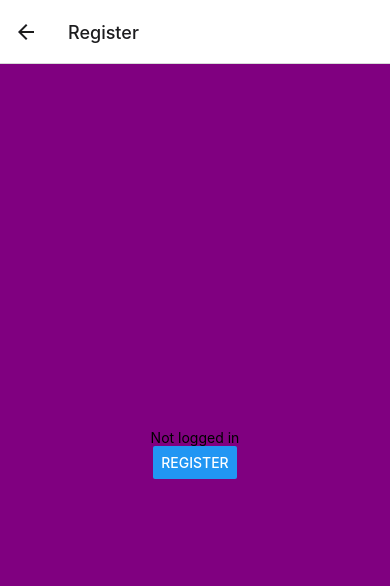
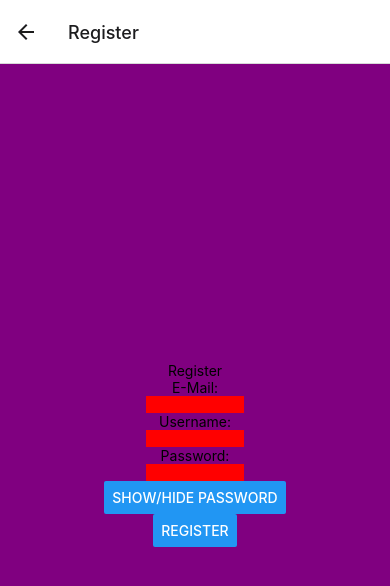
Before and after one commit to Matthes-Baer/Divid, a React Native app: screen /Register in a window 390 px wide. Shown: the top 586 px of the page. Built offline with nearby package versions, Linux system fonts and the light colour scheme; no server answers.

Commit message:
feat: Worked on getting datbase to authenticated window; added some utilities; update register screen

```diff
--- a/App.tsx
+++ b/App.tsx
@@ -62,7 +62,6 @@ const Not_Authenticated_Navigation = () => {
       screenOptions={{
         cardStyleInterpolator:
           CardStyleInterpolators.forRevealFromBottomAndroid,
-        headerStyle: { marginTop: Constants.statusBarHeight },
       }}
     >
       <Not_Authenticated_Stack_Navigator.Screen
--- a/firebaseConfig.js
+++ b/firebaseConfig.js
@@ -24,4 +24,4 @@ const app = initializeApp(firebaseConfig);
 
 // Initialize Firebase Authentication and get a reference to the service
 export const auth = getAuth(app);
-export const database = getDatabase(app);
+// export const database = getDatabase(app);
--- a/screens/Authenticated/Home_Authenticated.tsx
+++ b/screens/Authenticated/Home_Authenticated.tsx
@@ -1,13 +1,17 @@
 import { signOut } from "firebase/auth";
-import { useEffect } from "react";
+import { useEffect, useState } from "react";
 import { View, Text, Button, StyleSheet } from "react-native";
 import { auth } from "../../firebaseConfig";
 
+import type { database_userData } from "../../utils/interfaces-and-types";
 import type { Authenticated_Screens_Type } from "../../utils/interfaces-and-types";
 import type { NativeStackScreenProps } from "@react-navigation/native-stack";
+import { readSpecificUserData } from "../../utils/database";
 type Props = NativeStackScreenProps<Authenticated_Screens_Type, "Home">;
 
 const Home_Authenticated = ({ navigation }: Props) => {
+  const [userData, setUserData] = useState<database_userData | null>(null);
+
   const signOutHandler = () => {
     signOut(auth);
     navigation.navigate("Start");
@@ -17,13 +21,27 @@ const Home_Authenticated = ({ navigation }: Props) => {
   useEffect(() => {
     if (!auth.currentUser) {
       navigation.navigate("Start");
+    } else {
+      readSpecificUserData(auth.currentUser.uid, setUserData);
     }
-  });
+  }, []);
 
   return (
     <View style={styles.container}>
       <Text>Logged in</Text>
+      <View>
+        {!userData ? (
+          <Text>Fetching user data...</Text>
+        ) : (
+          <View>
+            <Text>{userData.email}</Text>
+            <Text>{userData.username}</Text>
+          </View>
+        )}
+      </View>
+
       <Text>{auth.currentUser.uid}</Text>
+      <Text></Text>
       <Button title="logout" onPress={signOutHandler} />
     </View>
   );
--- a/screens/Not_Authenticated/Login_NotAuthenticated.tsx
+++ b/screens/Not_Authenticated/Login_NotAuthenticated.tsx
@@ -4,7 +4,7 @@ import { authSignin } from "../../utils/auth";
 
 const Start_NotAuthenticated = () => {
   const signInHandler = () => {
-    authSignin("TestNew234@gmail.com", "AAAAAA234");
+    authSignin("TestNew235@gmail.com", "AAAAAA235");
     // props.loginSetter(true);
   };
 
--- a/screens/Not_Authenticated/Register_NotAuthenticated.tsx
+++ b/screens/Not_Authenticated/Register_NotAuthenticated.tsx
@@ -1,15 +1,44 @@
-import { Dispatch, SetStateAction } from "react";
+import { useState } from "react";
 import { View, Text, Button, StyleSheet } from "react-native";
+import { TextInput } from "react-native-gesture-handler";
 import { authRegister } from "../../utils/auth";
 
 const Start_NotAuthenticated = () => {
-  const registerHandler = () => {
-    authRegister("TestNew234@gmail.com", "AAAAAA234");
+  const [email, setEmail] = useState<string | null>(null);
+  const [username, setUsername] = useState<string | null>(null);
+  const [password, setPassword] = useState<string | null>(null);
+  const [showPassword, setShowPassword] = useState<boolean>(true);
+
+  const registerHandler: () => void = (): void => {
+    authRegister(email, password, username);
   };
 
   return (
     <View style={styles.container}>
-      <Text>Not logged in</Text>
+      <Text>Register</Text>
+      <Text>E-Mail:</Text>
+      <TextInput
+        value={email}
+        onChangeText={(e: string) => setEmail(e)}
+        style={styles.textInput}
+      ></TextInput>
+      <Text>Username:</Text>
+      <TextInput
+        value={username}
+        onChangeText={(e: string) => setUsername(e)}
+        style={styles.textInput}
+      ></TextInput>
+      <Text>Password:</Text>
+      <TextInput
+        value={password}
+        onChangeText={(e: string) => setPassword(e)}
+        secureTextEntry={showPassword}
+        style={styles.textInput}
+      ></TextInput>
+      <Button
+        title="show/hide password"
+        onPress={() => setShowPassword((prev) => !prev)}
+      />
       <Button onPress={registerHandler} title="Register" />
     </View>
   );
@@ -24,4 +53,9 @@ const styles = StyleSheet.create({
     backgroundColor: "purple",
     height: "100%",
   },
+
+  textInput: {
+    width: "25%",
+    backgroundColor: "red",
+  },
 });
--- a/utils/auth.ts
+++ b/utils/auth.ts
@@ -16,23 +16,26 @@ import {
   User,
   UserCredential,
 } from "firebase/auth";
+import { createUser } from "./database";
 
-export const authRegister: (a: string, b: string, c?: Function) => void = (
+export const authRegister: (a: string, b: string, c: string) => void = (
   email: string,
   password: string,
-  setterCallback?: Function
+  username: string
 ) => {
   createUserWithEmailAndPassword(auth, email, password)
     .then((userCredential: UserCredential) => {
       const user = userCredential.user;
+      updateProfile(auth.currentUser, {
+        displayName: username,
+      });
       authSignin(email, password);
-      // setterCallback(true);
+      createUser(user.uid, username, email);
     })
     .catch((error) => {
       const errorCode = error.code;
       const errorMessage = error.message;
       console.log(errorCode, errorMessage);
-      // setterCallback(false);
     });
 };
 
--- a/utils/database.ts
+++ b/utils/database.ts
@@ -1,21 +1,20 @@
 import { getDatabase, onValue, ref, set, update } from "firebase/database";
+import type { database_userData } from "./interfaces-and-types";
 const db = getDatabase();
 
-export function writeUserData(userId, name, email) {
+export function createUser(userId, username, email) {
   set(ref(db, "users/" + userId), {
-    username: name,
-    email: email,
+    username,
+    email,
   });
 }
 
-export function ReadTest(userId: string) {
-  const test = ref(db, "users/" + userId);
-  //? Um auf bestimmten einzelnen Wert zuzugreifen
-  //? const test = ref(db, "users/" + userId + "/email");
+export function readSpecificUserData(userId: string, callback?: Function) {
+  const value = ref(db, "users/" + userId);
 
-  onValue(test, (snapshot) => {
-    const data = snapshot.val();
-    console.log(data);
+  onValue(value, (snapshot) => {
+    let data: database_userData = snapshot.val();
+    callback(data);
   });
 }
 
--- a/utils/interfaces-and-types.ts
+++ b/utils/interfaces-and-types.ts
@@ -14,3 +14,8 @@ export type Authenticated_Screens_Type = {
   Home: undefined;
   Game: undefined;
 };
+
+export interface database_userData {
+  email: string;
+  username: string;
+}
```
